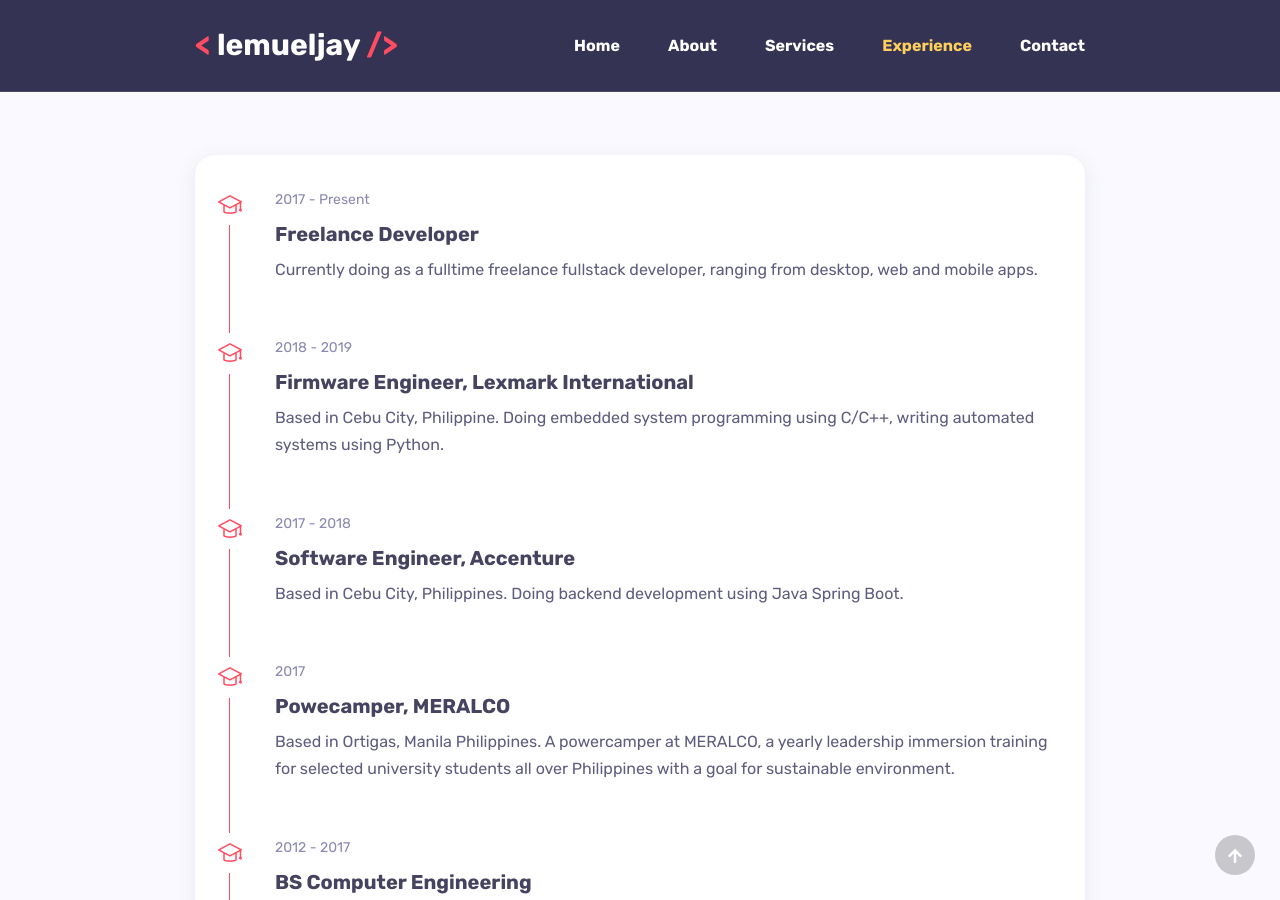
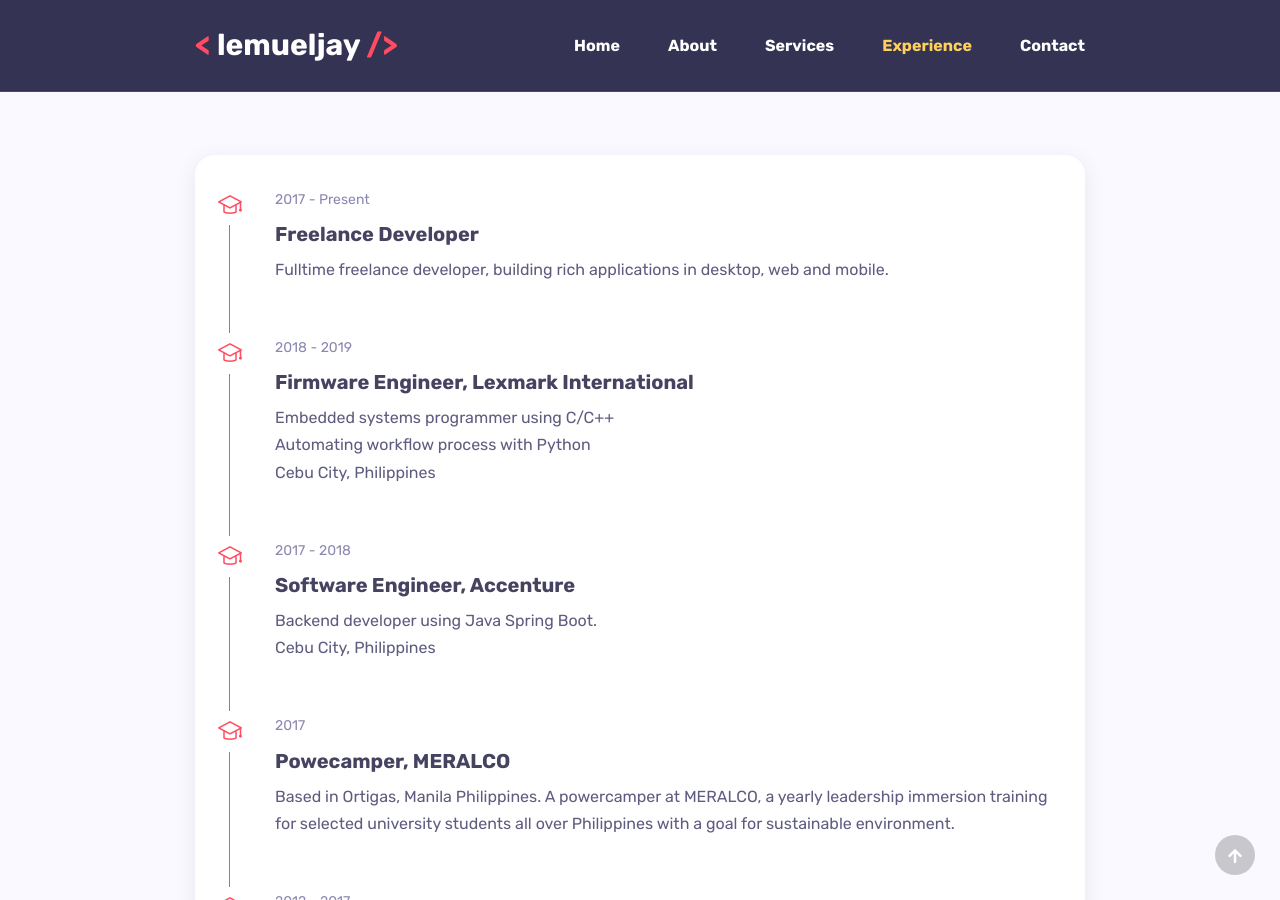
Before and after one commit to lemueljay/lemueljay, a Jekyll site: the page built from index.html, in a window 1280 px wide and 900 px high, scrolled down 1974 px. Built offline with Jekyll 4.4.1, drawn with Linux system fonts in a browser that asks for light colours; some of the changed text lies outside the part shown.

Commit message:
Update experience.

```diff
--- a/_layouts/default.html
+++ b/_layouts/default.html
@@ -367,8 +367,9 @@
 								<div class="content">
 									<span class="time">2017 - Present</span>
 									<h3 class="title">Freelance Developer</h3>
-									<p>Currently doing as a fulltime freelance fullstack developer, ranging from
-										desktop, web and mobile apps.</p>
+									<p>
+										Fulltime freelance developer, building rich applications in desktop, web and mobile.
+									</p>
 								</div>
 							</div>
 
@@ -377,8 +378,11 @@
 								<div class="content">
 									<span class="time">2018 - 2019</span>
 									<h3 class="title">Firmware Engineer, Lexmark International</h3>
-									<p>Based in Cebu City, Philippine. Doing embedded system programming using C/C++,
-										writing automated systems using Python.</p>
+									<p>
+										Embedded systems programmer using C/C++<br>
+										Automating workflow process with Python<br>
+										Cebu City, Philippines
+									</p>
 								</div>
 							</div>
 
@@ -387,8 +391,10 @@
 								<div class="content">
 									<span class="time">2017 - 2018</span>
 									<h3 class="title">Software Engineer, Accenture</h3>
-									<p>Based in Cebu City, Philippines. Doing backend development using Java Spring
-										Boot.</p>
+									<p>
+										Backend developer using Java Spring Boot.<br>
+										Cebu City, Philippines
+									</p>
 								</div>
 							</div>
 
@@ -397,9 +403,11 @@
 								<div class="content">
 									<span class="time">2017</span>
 									<h3 class="title">Powecamper, MERALCO</h3>
-									<p>Based in Ortigas, Manila Philippines. A powercamper at MERALCO, a yearly
+									<p>
+										Based in Ortigas, Manila Philippines. A powercamper at MERALCO, a yearly
 										leadership immersion training for selected university students all over
-										Philippines with a goal for sustainable environment.</p>
+										Philippines with a goal for sustainable environment.
+									</p>
 								</div>
 							</div>
 
@@ -408,7 +416,10 @@
 								<div class="content">
 									<span class="time">2012 - 2017</span>
 									<h3 class="title">BS Computer Engineering</h3>
-									<p>Graduated in Mindanao State Univeristy - Iligan Institute of Technology</p>
+									<p>
+										Graduated in Mindanao State Univeristy - Iligan Institute of Technology<br>
+										College of Engineering Best Research Paper
+									</p>
 								</div>
 							</div>
 
```
